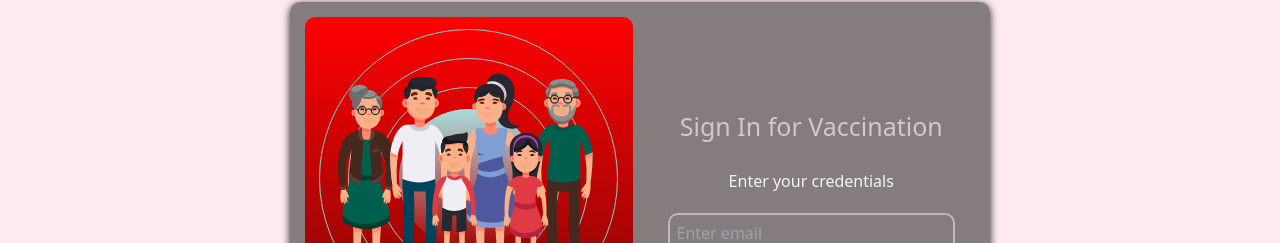
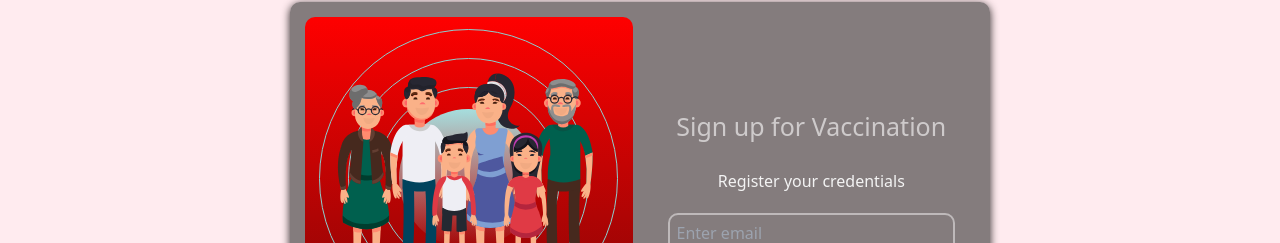
Before and after one commit to Guyvinay/covisafePlus, a React (Vite) app in the folder frontend/covisafe/: page /signup in a window 1280 px wide. Shown: the part 296-539 px from the top of the page. Built offline with nearby package versions, Linux system fonts and the light colour scheme.

Commit message:
updated registration role assigning logic

```diff
--- a/frontend/covisafe/src/components/Login.jsx
+++ b/frontend/covisafe/src/components/Login.jsx
@@ -10,7 +10,7 @@ export default function Login({ zoom: [zoom, setZoom] }) {
   const [password, setPassword] = useState('');
   const [email, setEmail] = useState('');
   const [isDisabled, setIsDisabled] = useState(false);
-  const baseURL = "http://localhost:8080";
+  const baseURL = "https://covisafeplus-production-417c.up.railway.app";
 
   const alert = ()=>{
 
@@ -112,7 +112,7 @@ export default function Login({ zoom: [zoom, setZoom] }) {
                   placeholder="Enter password"
                   required
                 />
-                <input type="submit" value="Login" />
+                <input type="submit" value="Login"/>
               </form>
             </div>
           </div>
--- a/frontend/covisafe/src/components/Signup.jsx
+++ b/frontend/covisafe/src/components/Signup.jsx
@@ -27,9 +27,9 @@ export default function Signup({ zoom: [zoom, setZoom] }) {
               </div>
             </div>
             <div>
-              <h2>Sign In for Vaccination</h2>
+              <h2>Sign up for Vaccination</h2>
               <br />
-              <p>Enter your credentials</p>
+              <p>Register your credentials </p>
               <form>
                 <input type="email" placeholder="Enter email" required />
                 <input type="password" placeholder="Enter password" required />
```
Also changed, not shown: 1 other file (tests, documents, lock files or other folders).
